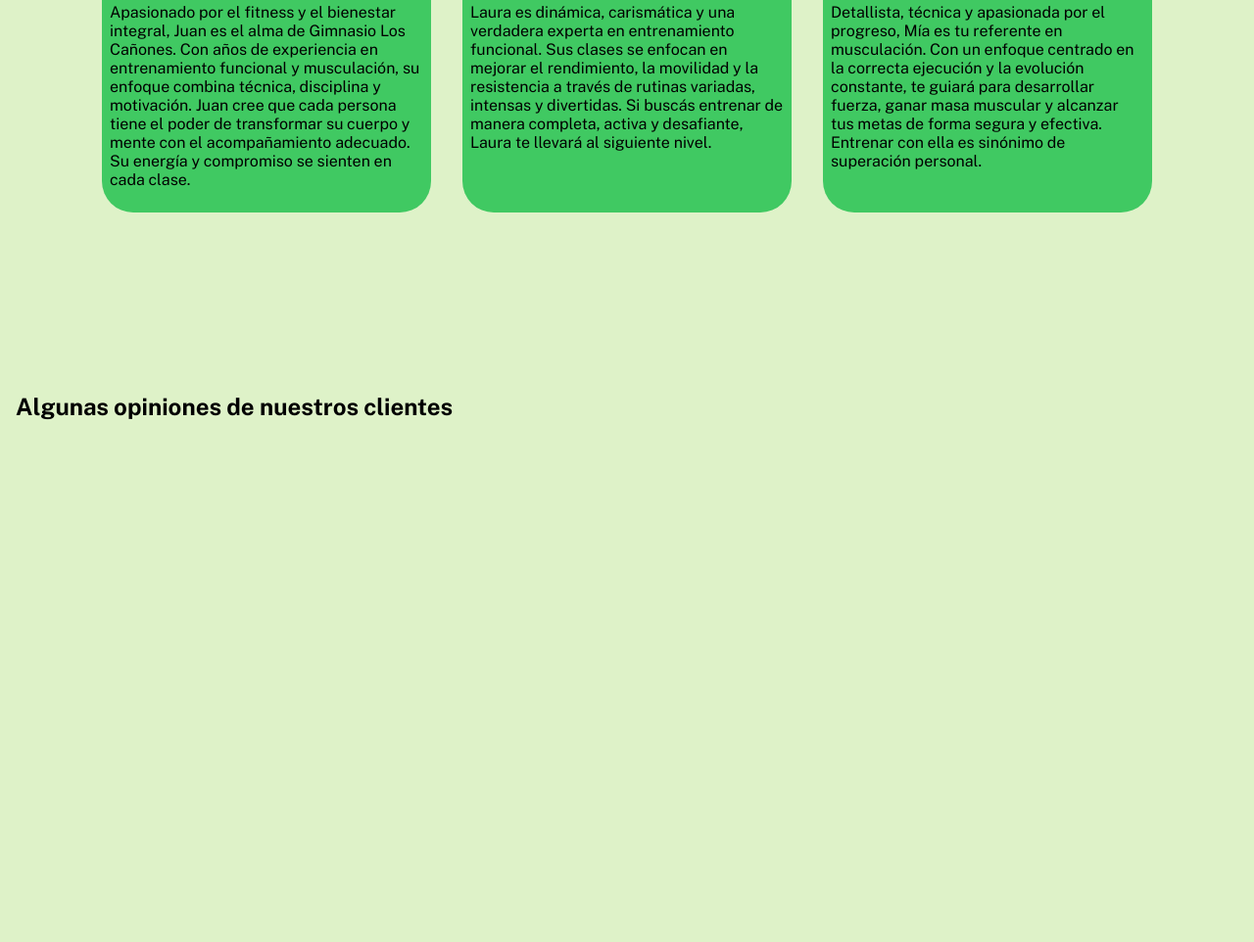
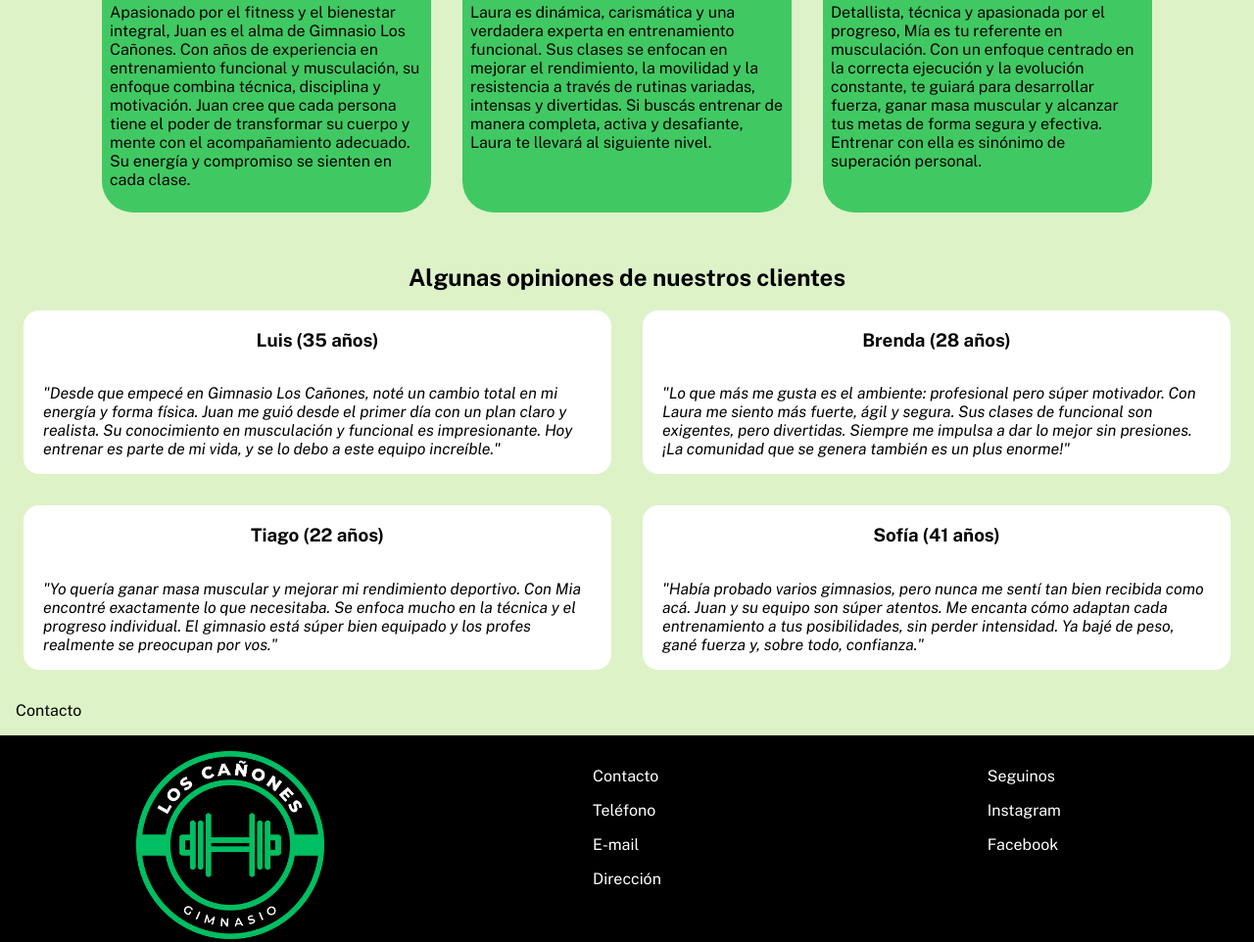
Before and after one commit to facufigueroa/practico-1, a plain HTML site: page index.html in a window 1280 px wide. Shown: the part 1412-2374 px from the top of the page at 98% size. Drawn offline with nearby package versions, Linux system fonts and the light colour scheme.

Commit message:
Trabajé en la sección de clientes

```diff
--- a/css/styles.css
+++ b/css/styles.css
@@ -6,7 +6,7 @@ body {
     font-optical-sizing: auto;
 
     display: grid;
-    grid-template-rows: auto auto 1fr 1fr 1fr 1fr auto;
+    grid-template-rows: auto auto auto auto auto 1fr auto;
 
     background-color: #DEF2C8;
 }
@@ -119,12 +119,39 @@ section {
 }
 
 #Nosotros .tarjeta h3 {
+    font-style: italic;
     text-align: center;
 }
 
 #Nosotros img {
     height: 15rem;
     border-radius: 50%;
+}
+
+#Clientes {
+    display: flex;
+    flex-direction: column;
+    align-items: center;
+}
+
+#Clientes #opiniones {
+    display: grid;
+    grid-template-columns: 1fr 1fr;
+    gap: 2rem;
+}
+
+#Clientes .cliente {
+    display: flex;
+    flex-direction: column;
+    align-items: center;
+    width: 35rem;
+    background-color: white;
+    padding: 0 1.25rem;
+    border-radius: 1rem;
+}
+
+#Clientes .cliente p {
+    font-style: italic;
 }
 
 footer {
--- a/index.html
+++ b/index.html
@@ -81,6 +81,24 @@
 
     <section id="Clientes">
         <h1>Algunas opiniones de nuestros clientes</h1>
+        <div id="opiniones">
+            <div class="cliente">
+                <h3>Luis (35 años)</h3>
+                <p>"Desde que empecé en Gimnasio Los Cañones, noté un cambio total en mi energía y forma física. Juan me guió desde el primer día con un plan claro y realista. Su conocimiento en musculación y funcional es impresionante. Hoy entrenar es parte de mi vida, y se lo debo a este equipo increíble."</p>
+            </div>
+            <div class="cliente">
+                <h3>Brenda (28 años)</h3>
+                <p>"Lo que más me gusta es el ambiente: profesional pero súper motivador. Con Laura me siento más fuerte, ágil y segura. Sus clases de funcional son exigentes, pero divertidas. Siempre me impulsa a dar lo mejor sin presiones. ¡La comunidad que se genera también es un plus enorme!"</p>
+            </div>
+            <div class="cliente">
+                <h3>Tiago (22 años)</h3>
+                <p>"Yo quería ganar masa muscular y mejorar mi rendimiento deportivo. Con Mia encontré exactamente lo que necesitaba. Se enfoca mucho en la técnica y el progreso individual. El gimnasio está súper bien equipado y los profes realmente se preocupan por vos."</p>
+            </div>
+            <div class="cliente">
+                <h3>Sofía (41 años)</h3>
+                <p>"Había probado varios gimnasios, pero nunca me sentí tan bien recibida como acá. Juan y su equipo son súper atentos. Me encanta cómo adaptan cada entrenamiento a tus posibilidades, sin perder intensidad. Ya bajé de peso, gané fuerza y, sobre todo, confianza."</p>
+            </div>
+        </div>
     </section>
 
     <section id="Contacto">Contacto</section>
```
